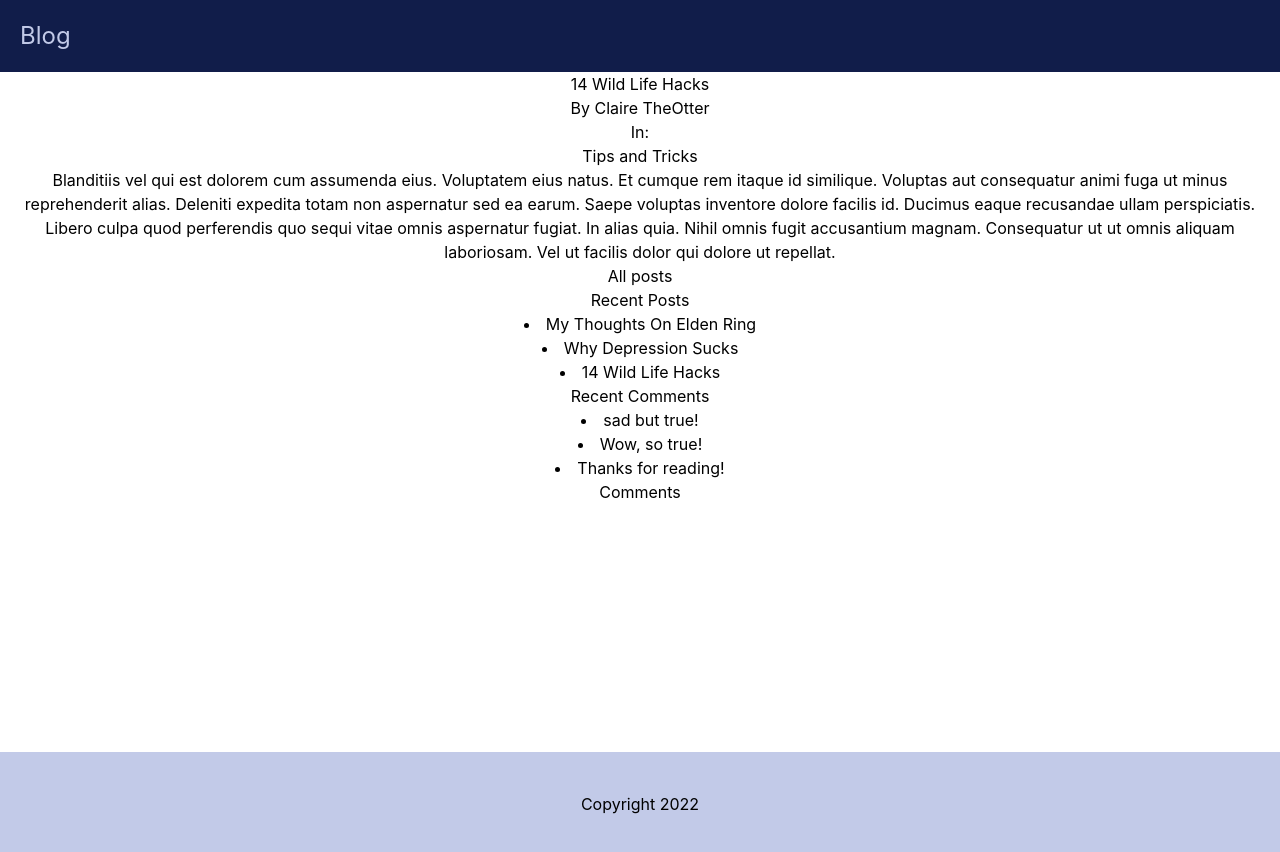
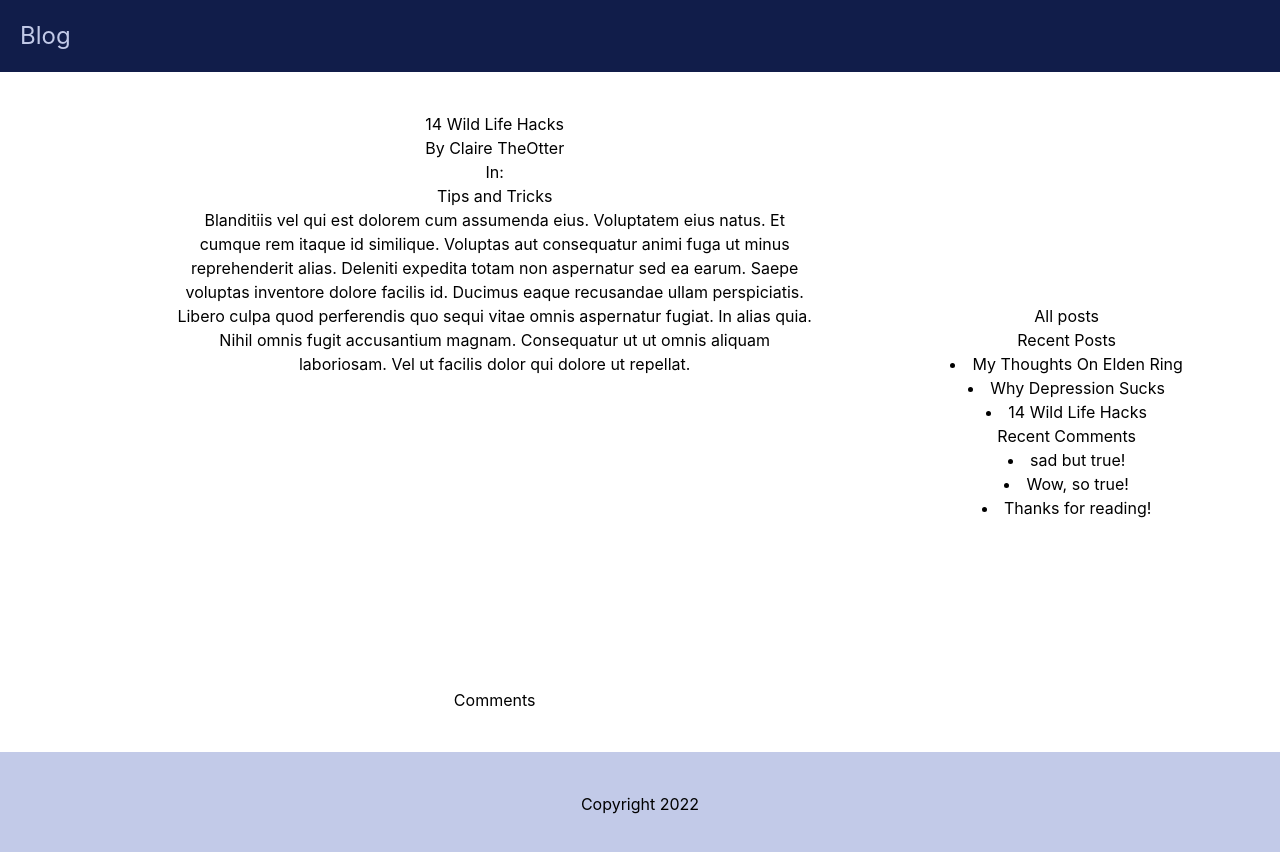
Before and after one commit to DeadpanCakes/BlogFrontEnd, a React (Create React App) app: page /posts/487013701 in a window 1280 px wide. Shown: the top 852 px of the page. Built offline with nearby package versions, Linux system fonts and the light colour scheme.

Commit message:
added some styling

```diff
--- a/src/components/posts/Content.js
+++ b/src/components/posts/Content.js
@@ -1,7 +1,8 @@
 const Content = (props) => {
   const { content } = props;
+  const sectionStyle="min-h-[60vh]"
   return (
-    <section>
+    <section className={sectionStyle}>
       <p>{content}</p>
     </section>
   );
--- a/src/components/posts/Post.js
+++ b/src/components/posts/Post.js
@@ -11,8 +11,11 @@ const Post = () => {
     return post._id.toString() === postid;
   });
 
+  const containerStyle = "grid grid-cols-3 items-center";
+  const mainStyle = "col-span-2 p-10 pl-44 self-end"
   return (
-    <div>
+    <div className={containerStyle}>
+      <main className={mainStyle}>
         <article>
           <h2>{post.title}</h2>
           <section>
@@ -30,11 +33,12 @@ const Post = () => {
           </section>
           <Content content={post.content} />
         </article>
-      <Sidebar />
         <section>
           <h4>Comments</h4>
           <CommentList />
         </section>
+      </main>
+      <Sidebar />
     </div>
   );
 };
```
Lines whose indentation alone changed are shown as unchanged.
